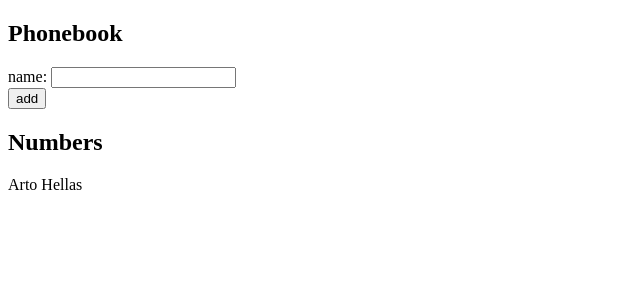
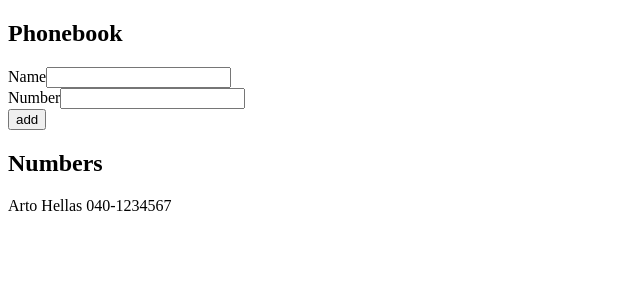
Before and after one commit to DuncanBryson/full-stack-open, a React (Vite) app in the folder part2/phonebook/: page / in a window 1280 px wide. Shown: the top 300 px of the page, without its empty margins (0-640 px from the left). Built offline with nearby package versions, Linux system fonts and the light colour scheme.

Commit message:
Added numbers as 2.8

```diff
--- a/part2/phonebook/src/App.jsx
+++ b/part2/phonebook/src/App.jsx
@@ -2,25 +2,36 @@ import { useState } from 'react'
 
 const App = () => {
   const [persons, setPersons] = useState([
-    { name: 'Arto Hellas'}
+    { name: 'Arto Hellas', number: "040-1234567"}
   ])
   const [newName, setNewName] = useState('')
+  const [newNumber, setNewNumber] = useState('')
   const addName = (event) => {
     event.preventDefault()
     const names = persons.map((person) => person.name)
     if (names.includes(newName)){
       alert(`${newName} has already been entered`)
-    }else setPersons(persons.concat({name:newName}))
+    }else setPersons(persons.concat({
+      name: newName,
+      number: newNumber
+    }))
     setNewName('')
+    setNewNumber('')
   }
-  const handleInput = (event) => setNewName(event.target.value)
+  const handleName = (event) => setNewName(event.target.value)
+  const handleNumber = (event) => setNewNumber(event.target.value)
 
   return (
     <div>
       <h2>Phonebook</h2>
       <form onSubmit={addName}>
         <div>
-          name: <input value={newName} onChange={handleInput} />
+          <label htmlFor="name">Name</label>
+          <input value={newName} onChange={handleName} id='name'/>
+        </div>
+        <div>
+          <label htmlFor="number">Number</label>
+          <input value={newNumber} onChange={handleNumber} />
         </div>
         <div>
           <button type="submit">add</button>
@@ -28,7 +39,7 @@ const App = () => {
       </form>
       <h2>Numbers</h2>
       {persons.map((person)=>
-      <p key={person.name}>{person.name}</p>
+      <p key={person.name}>{person.name} {person.number}</p>
       )}
     </div>
   )
```
